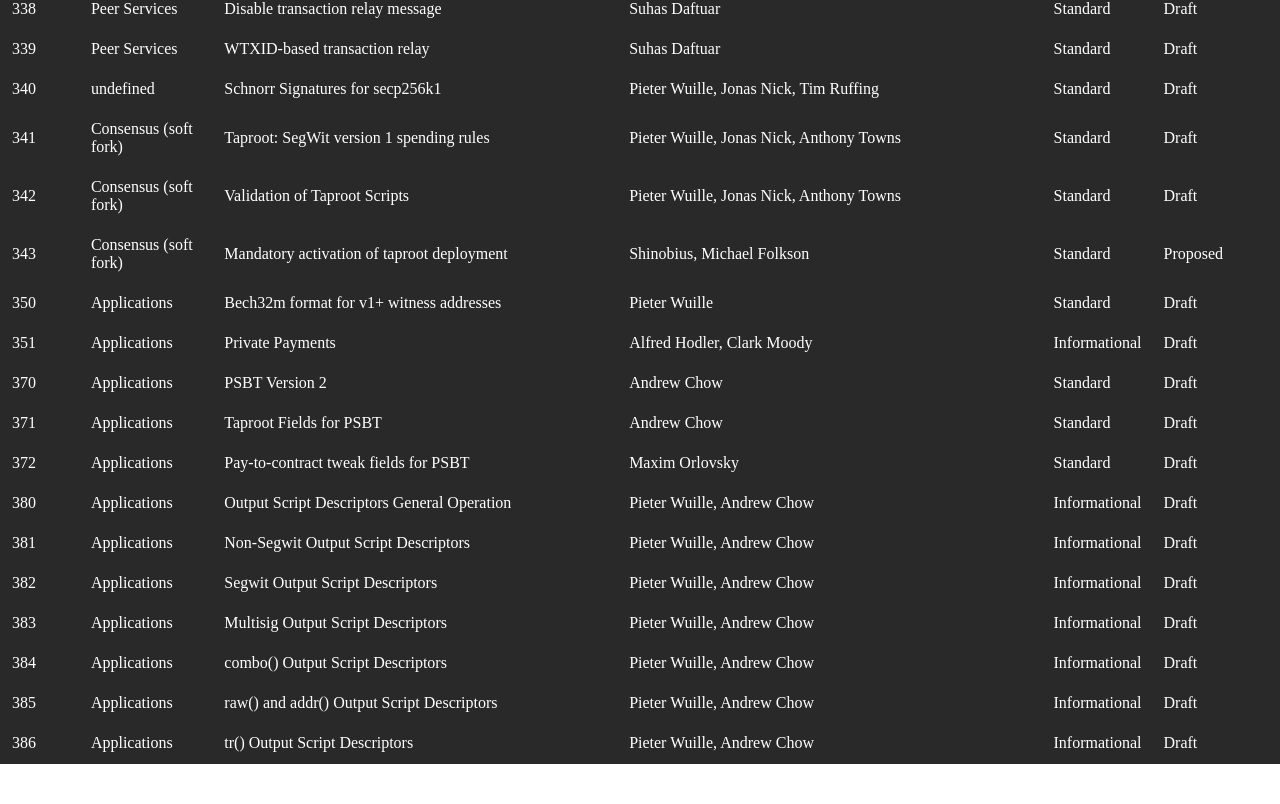
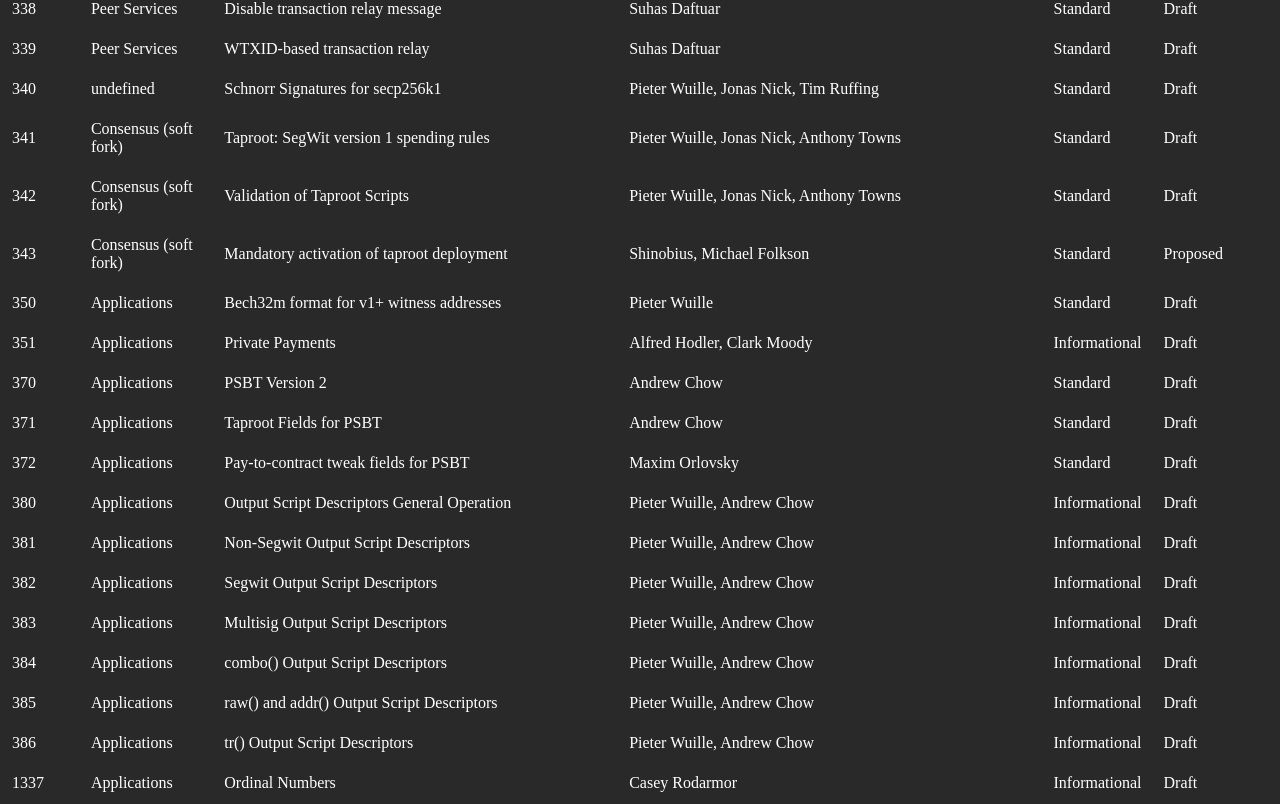
Before and after one commit to bipswiki/web, a plain HTML site: page index.html in a window 1280 px wide. Shown: the part 6758-7562 px from the top of the page. Before the commit the page ends 7522 px from the top, so only its background shows below. Drawn offline with Linux system fonts and the light colour scheme.

Commit message:
add ordinal bip

```diff
--- a/index.html
+++ b/index.html
@@ -1294,6 +1294,14 @@
             <td>Informational</td>
             <td>Draft</td>
         </tr>
+        <tr>
+            <td>1337</td>
+            <td>Applications</td>
+            <td>Ordinal Numbers</td>
+            <td>Casey Rodarmor</casey></td>
+            <td>Informational</td>
+            <td>Draft</td>
+        </tr>
     </table>
 </body>
 </html>
```
